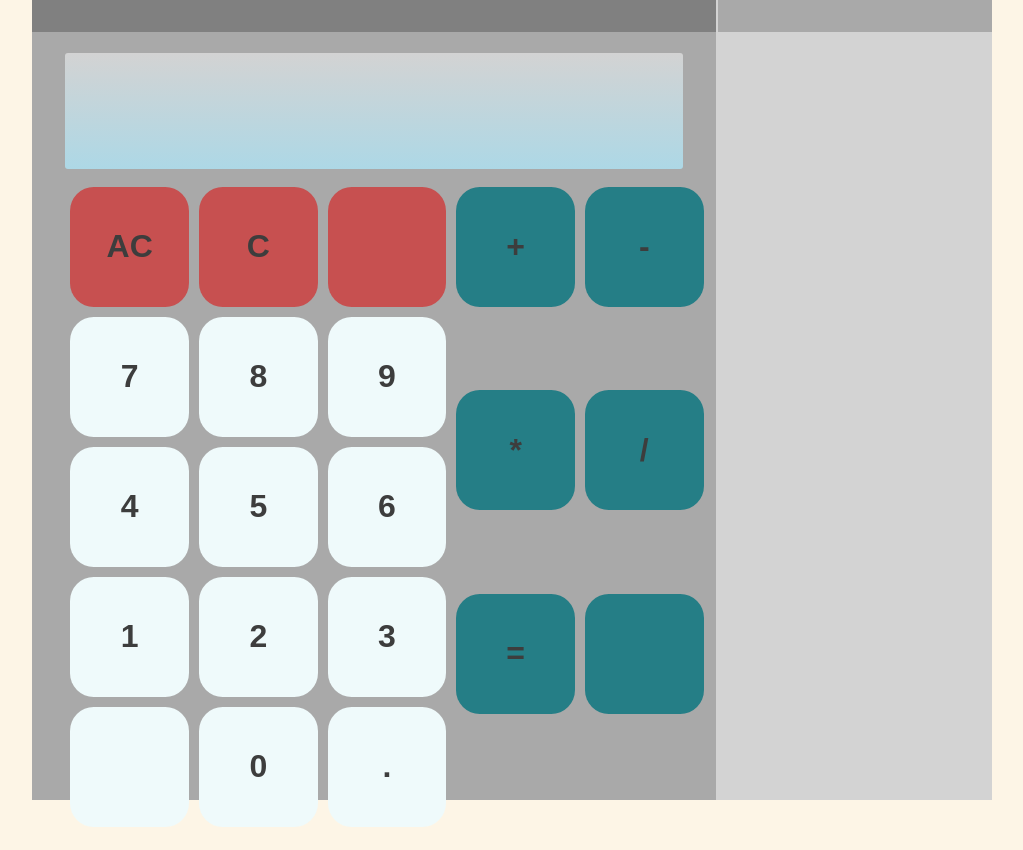
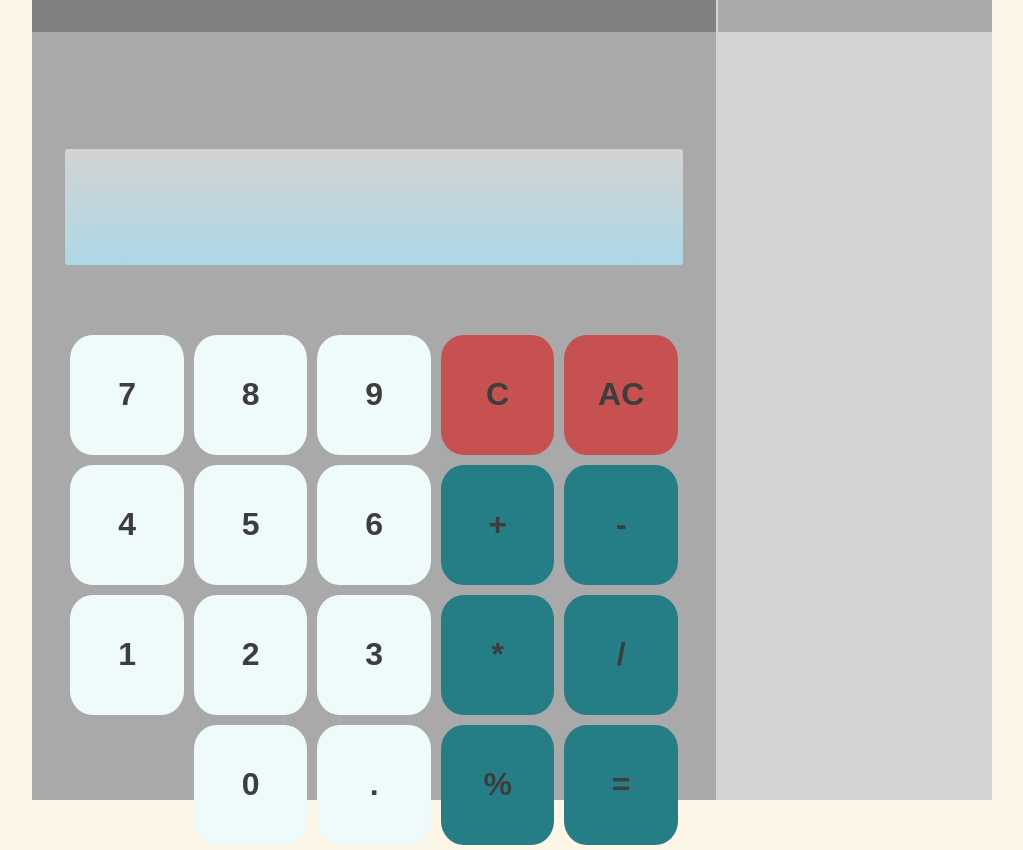
Before and after one commit to bianolin/Calculator, a Vue app: page / in a window 1280 px wide. Shown: the whole page, without its empty margins (128-1151 px from the left). Built offline with nearby package versions, Linux system fonts and the light colour scheme.

Commit message:
Button layouy finished

```diff
--- a/src/components/CustomButton.vue
+++ b/src/components/CustomButton.vue
@@ -1,6 +1,6 @@
 <template>
-  <div class="CusBtnMain" v-bind:class="sIsWideBtn()">
-    <button class="CustBtnMainBtn" v-bind:class="btnType" >
+  <div class="CusBtnMain" v-bind:class="sClassIsEmptyBlock()">
+    <button class="CustBtnMainBtn" v-bind:class="btnType" v-if="!isEmptySpace">
       {{btnText}}
     </button>
   </div>
@@ -13,20 +13,17 @@ export default {
   components: {
   },
   props: {
-    btnText: String,
-    btnType: String,
-    isWide: {
+    btnText: {},
+    btnType: {},
+    isEmptySpace: {
       type: Boolean,
       default: false
     },
   },
-  created() {
-    return 0;
-  },
   methods: {
-    sIsWideBtn: function() {
-      if (this.isWide==="true") {
-        return "CusBtnMainWide";
+    sClassIsEmptyBlock: function() {
+      if (this.isEmptySpace==="true") {
+        return "CustBtnEmpty";
       }
       else{
         return "";
@@ -37,6 +34,11 @@ export default {
 </script>
 
 <style lang="scss" scoped>
+.CustBtnEmpty{
+  flex: 1;
+  min-width: 100%;
+  background-color: transparent;
+}
 .CusBtnMain{
   flex: 1;
   display: inline-block;
@@ -44,8 +46,6 @@ export default {
   max-height: 120px;
   max-width: 120px;
   min-width: 100px;
-  // min-width: 80px;
-  // min-height: 80px;
   width: 100%;
   height: 100%;
   .CusBtnMain_Num{
--- a/src/views/CalculatorPanel.vue
+++ b/src/views/CalculatorPanel.vue
@@ -30,18 +30,17 @@ export default {
   // background-color:darkorange;
   .PanelMainTop{
     height: 16%;
+    margin-top: 15%;
     margin-left: 2%;
     margin-right: 2%;
     background-image: linear-gradient(lightgray, lightblue);
     border-radius: 3px;
   }
   .PanelMainButtonArea{
-    height: 84%;
-    width: 100%;
+    height: 66%;
     margin-left: 2%;
     margin-right: 2%;
-    // background-color:lightcoral;
-    padding-top: 2%;
+    padding-top: 10%;
   }
 }
 </style>
--- a/src/views/CalculatorPanelBtnArea.vue
+++ b/src/views/CalculatorPanelBtnArea.vue
@@ -1,22 +1,21 @@
 <template>
   <div class="CalculatorPanelBtnAreaMain">
     <div class="CPBA_Left">
-      <CustomButton btn-text=" " btn-type="CusBtnMain_Clr"/>
-      <CustomButton btn-text="C" btn-type="CusBtnMain_Clr"/>
-      <CustomButton btn-text="AC" btn-type="CusBtnMain_Clr"/>
       <CustomButton v-for="(value, index) in 9" v-bind:key="index"
         :btn-text="10-value" btn-type="CusBtnMain_Num"/>
       <CustomButton btn-text="." btn-type="CusBtnMain_Num"/>
       <CustomButton btn-text="0" btn-type="CusBtnMain_Num"/>
-      <CustomButton btn-text=" " btn-type="CusBtnMain_Num"/>
+      <CustomButton is-empty-space/>
     </div>
     <div class="CPBA_Rght">
+      <CustomButton btn-text="C" btn-type="CusBtnMain_Clr"/>
+      <CustomButton btn-text="AC" btn-type="CusBtnMain_Clr"/>
       <CustomButton btn-text="+" btn-type="CusBtnMain_Sgn"/>
       <CustomButton btn-text="-" btn-type="CusBtnMain_Sgn"/>
       <CustomButton btn-text="*" btn-type="CusBtnMain_Sgn"/>
       <CustomButton btn-text="/" btn-type="CusBtnMain_Sgn"/>
+      <CustomButton btn-text="%" btn-type="CusBtnMain_Sgn"/>
       <CustomButton btn-text="=" btn-type="CusBtnMain_Sgn"/>
-      <CustomButton btn-text=" " btn-type="CusBtnMain_Sgn"/>
     </div>
   </div>
 </template>
```
